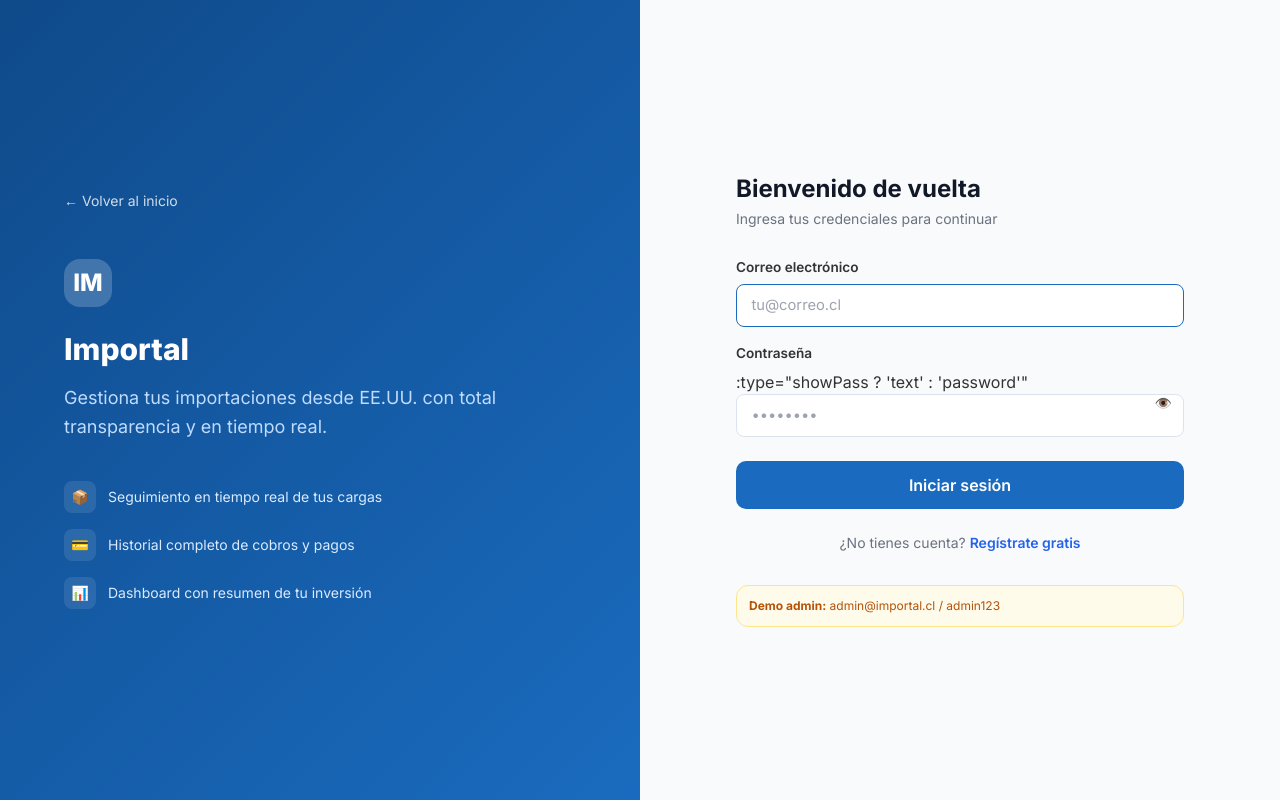
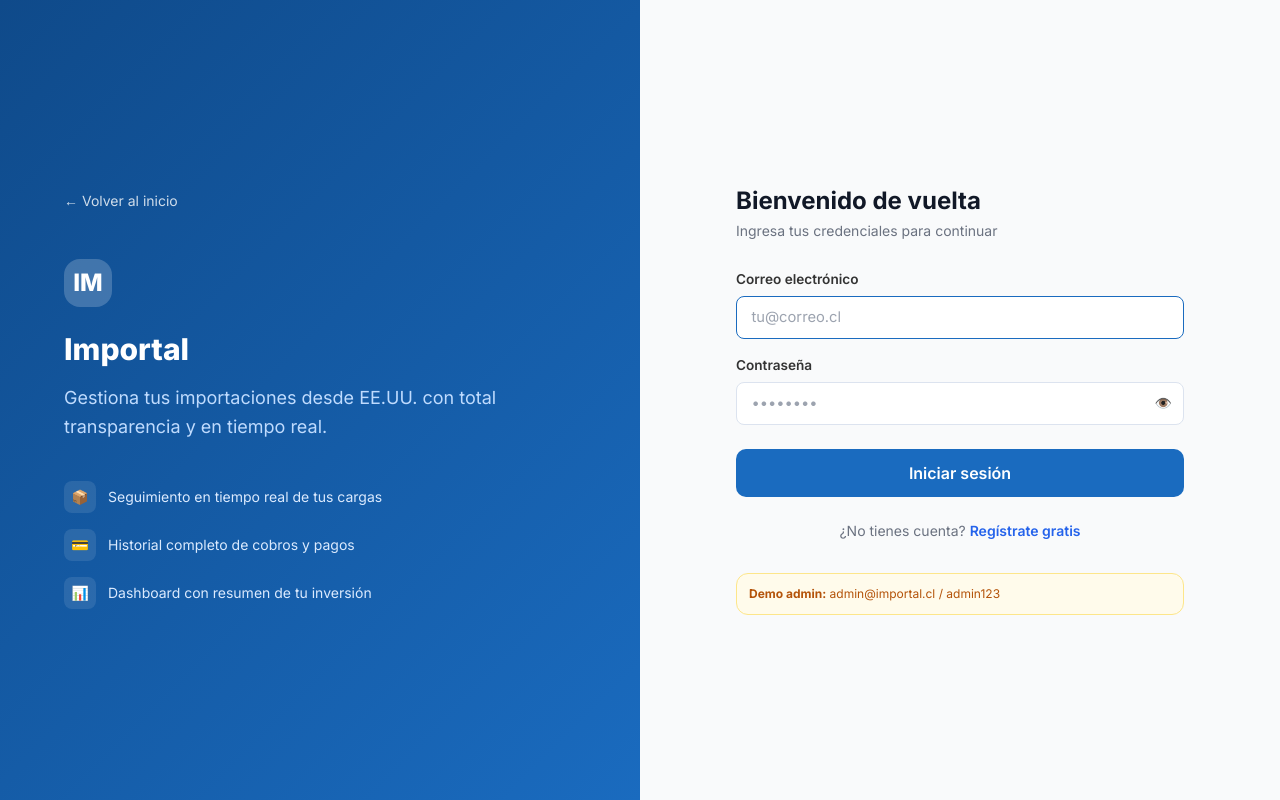
Before and after one commit to eduardodassori96-stack/importal, a Python web app: template templates/login.html in a window 1280 px wide. Run offline with Jinja, Linux system fonts and the light colour scheme; the template is opened without the code that fills it, so the values that code supplies are empty; some libraries are stand-ins or nearby versions.

Commit message:
Update login.html

```diff
--- a/templates/login.html
+++ b/templates/login.html
@@ -55,7 +55,6 @@
       <div class="form-group">
         <label>Contraseña</label>
         <div class="relative">
-          :type="showPass ? 'text' : 'password'"
           <input :type="showPass ? 'text' : 'password'" x-model="form.password" placeholder="••••••••" required class="bg-white">
           <button type="button" @click="showPass=!showPass" class="absolute right-3 top-1/2 -translate-y-1/2 text-gray-400 hover:text-gray-700 text-sm">
             <span x-text="showPass ? '🙈' : '👁️'"></span>
```
